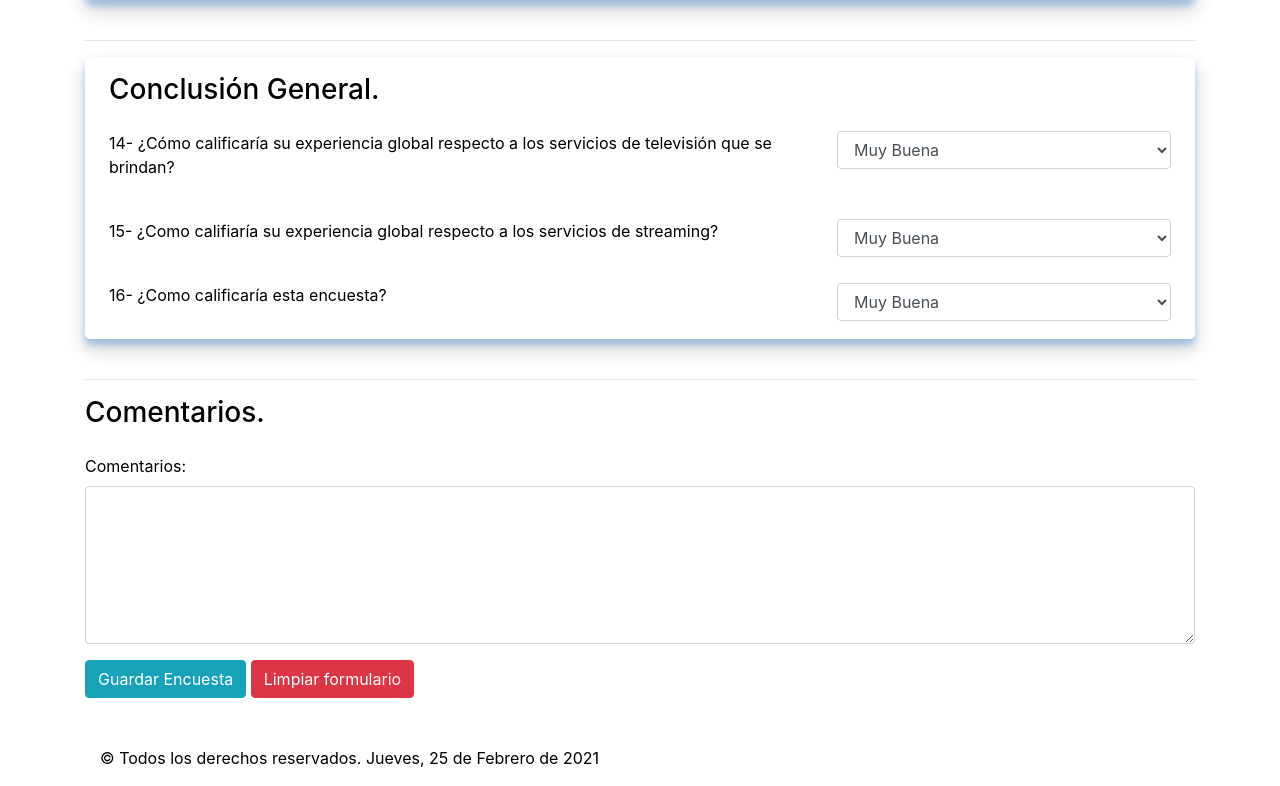
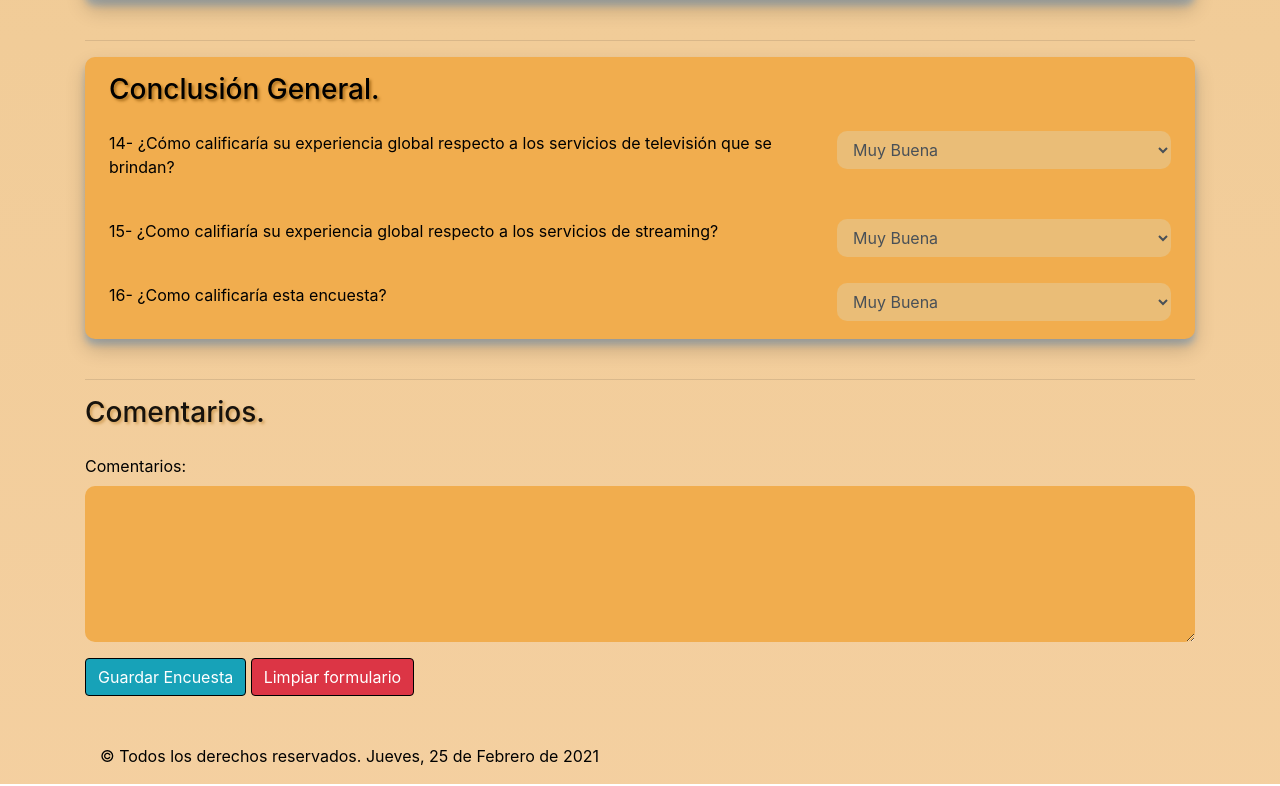
Before and after one commit to kslotes/Encuesta-IHC, a plain HTML site: page index.html in a window 1280 px wide. Shown: the part 1440-2226 px from the top of the page. Drawn offline with nearby package versions, Linux system fonts and the light colour scheme.

Commit message:
Linear gradient, sombras y color de fondo

```diff
--- a/index.html
+++ b/index.html
@@ -169,7 +169,7 @@
                 <section class="row">
                     <p class="col-md-8">14- ¿Cómo calificaría su experiencia global respecto a los servicios de televisión que se brindan?</p>
                     <fieldset class="col-md-4">
-                        <select class="form-control" id="pregunta13">
+                        <select class="form-control" id="pregunta14">
                                 <option value="5">Muy Buena</option>
                                 <option value="4">Buena</option>
                                 <option value="3">Regular</option>
@@ -184,7 +184,7 @@
                 <section class="row">
                     <p class="col-md-8">15- ¿Como califiaría su experiencia global respecto a los servicios de streaming?</p>
                     <fieldset class="col-md-4">
-                        <select class="form-control" id="pregunta14">
+                        <select class="form-control" id="pregunta15">
                                 <option value="5">Muy Buena</option>
                                 <option value="4">Buena</option>
                                 <option value="3">Regular</option>
@@ -199,7 +199,7 @@
                 <section class="row">
                     <p class="col-md-8">16- ¿Como calificaría esta encuesta?</p>
                     <fieldset class="col-md-4">
-                        <select class="form-control" id="pregunta14">
+                        <select class="form-control" id="pregunta16">
                                 <option value="5">Muy Buena</option>
                                 <option value="4">Buena</option>
                                 <option value="3">Regular</option>
@@ -214,7 +214,7 @@
             <hr />
 
             <!--  Comentarios  -->
-            <h3>Comentarios.</h3>
+            <h3 id="h3-comentarios">Comentarios.</h3>
             <section class="row">
                 <section class="form-group col-md-12">
                     <label for="comment">Comentarios:</label>
--- a/styles.css
+++ b/styles.css
@@ -1,21 +1,28 @@
-/* Como agregar variables, y luego mejorar compatibilidad?
-      Mejorar sintaxis a traves de variables y media queries
-      Agregar dark theme a traves de variables? (Usar deteccion del usuario)
+/*    Agregar dark theme (Usar deteccion del usuario)
       Mejorar ratio de contraste. No usar 21:1 */
 
 :root {
     --color-sombra1: rgba(0, 123, 255, 0.25);
     --color-borde: #80bdff;
     --sombra-container: 0 10px 20px rgba(0, 0, 0, 0.19), 0 6px 6px rgba(0, 123, 255, 0.25);
+    --background-gradient: linear-gradient(to bottom, rgba(233, 191, 124, 0.9) 0%, rgba(233, 160, 65, 0.5) 100%);
+    --sombra-textos: 2px 2px 3px #a86d1b;
 }
 
 body {
     color: black;
-    background-color: white;
+    background: var(--background-gradient);
+    font-weight: 400;
+}
+
+h1 {
+    text-shadow: 2px 2px 3px #c79144;
+    color: rgba(0, 0, 0, 0.9)
 }
 
 h3 {
     margin-bottom: 1.5rem;
+    text-shadow: var(--sombra-textos);
 }
 
 .form-control {
@@ -40,14 +47,51 @@ h3 {
 
 .seccion-container {
     box-shadow: 0 10px 20px rgba(0, 0, 0, 0.19), 0 6px 6px rgba(0, 123, 255, 0.25);
+    background-color: #f1ad4e;
     box-shadow: var(--sombra-container);
-    border-radius: 5px;
+    border-radius: 10px;
     padding: 1rem 1.5rem 1rem 1.5rem;
 }
 
 h1:focus {
     outline: none;
     text-decoration: underline;
+}
+
+#input-edad {
+    background-color: rgba(233, 191, 124, 0.9);
+    border-radius: 10px;
+    border-style: none;
+}
+
+#comentarios {
+    background-color: #f1ad4e;
+    border-radius: 10px;
+    border-style: none;
+    color: rgba(0, 0, 0, 0.8)
+}
+
+#saveForm,
+#clearForm {
+    border-color: black;
+}
+
+#pregunta14,
+#pregunta15,
+#pregunta16 {
+    background-color: rgba(233, 191, 124, 0.9);
+    border-radius: 10px;
+    border-style: none;
+}
+
+#h3-comentarios {
+    text-shadow: 2px 2px 3px #d19e57;
+    color: rgba(0, 0, 0, 0.9)
+}
+
+input {
+    background-color: rgba(233, 191, 124, 0.9);
+    border-style: none;
 }
 
 @media screen and (max-width: 767px) {
```
Also changed, not shown: 1 other file.
